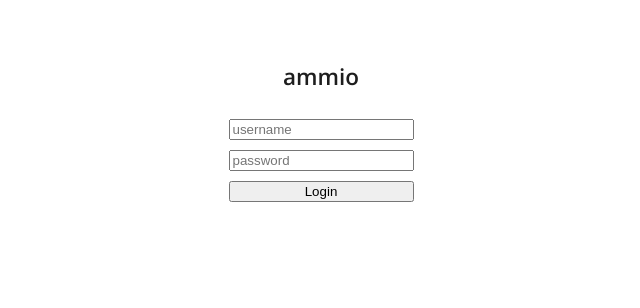
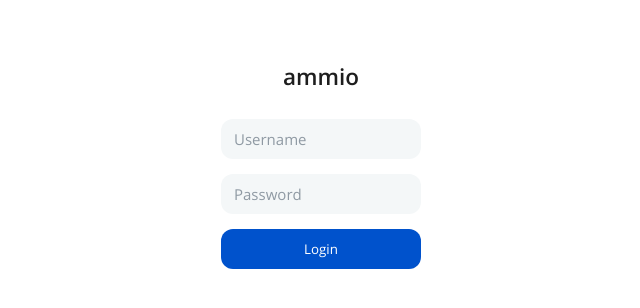
Before and after one commit to ammio/server, a Vue app in the folder client/: page /login in a window 1280 px wide. Shown: the top 308 px of the page, without its empty margins (319-959 px from the left). Built offline with nearby package versions, Linux system fonts and the light colour scheme.

Commit message:
use new ammio input and button components

```diff
--- a/client/src/views/login.vue
+++ b/client/src/views/login.vue
@@ -2,26 +2,31 @@
   <div class="login">
     <h2>ammio</h2>
     <form @submit.prevent='onSubmit'>
-      <input type='text' placeholder='username' required v-model='username'/>
-      <input type='password' placeholder='password' required v-model='password'/>
-      <button type='summit' @click='submit'>Login</button>
+      <ammio-input type='text' placeholder='Username' v-model='username'/>
+      <ammio-input type='password' placeholder='Password' v-model='password'/>
+      <ammio-button type="submit" @click="submit">Login</ammio-button>
     </form>
   </div>
 </template>
 
 <script>
 import { login } from '../modules/authentication'
-
+import ammioInput from '../components/partials/ammioInput'
+import ammioButton from '../components/partials/ammioButton'
 export default {
   name: 'Login',
   components: {
+    ammioInput,
+    ammioButton
   },
-  data () {
-    return { username: '', password: '' }
-  },
+  dat: () => ({
+    username: '',
+    password: ''
+  }),
   methods: {
     async submit (e) {
       e.preventDefault()
+      console.log('login >>>', this.username, this.password)
       if (await login(this.username, this.password)) this.$router.push('/')
       return false
     }
@@ -38,6 +43,6 @@ export default {
     text-align: center
   form
     display: grid
-    grid-row-gap: 10px
+    grid-row-gap: 15px
     justify-content: center
 </style>
```
